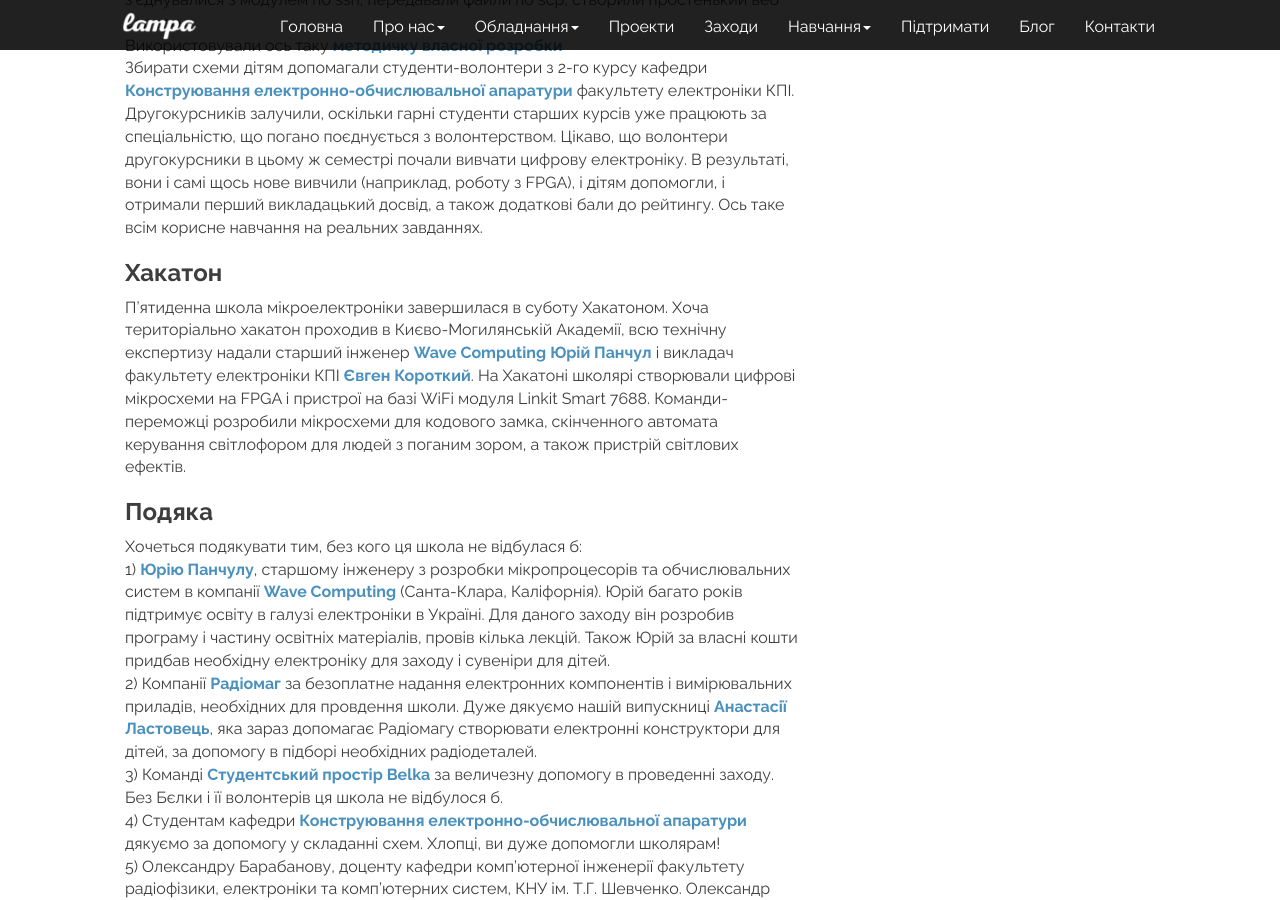
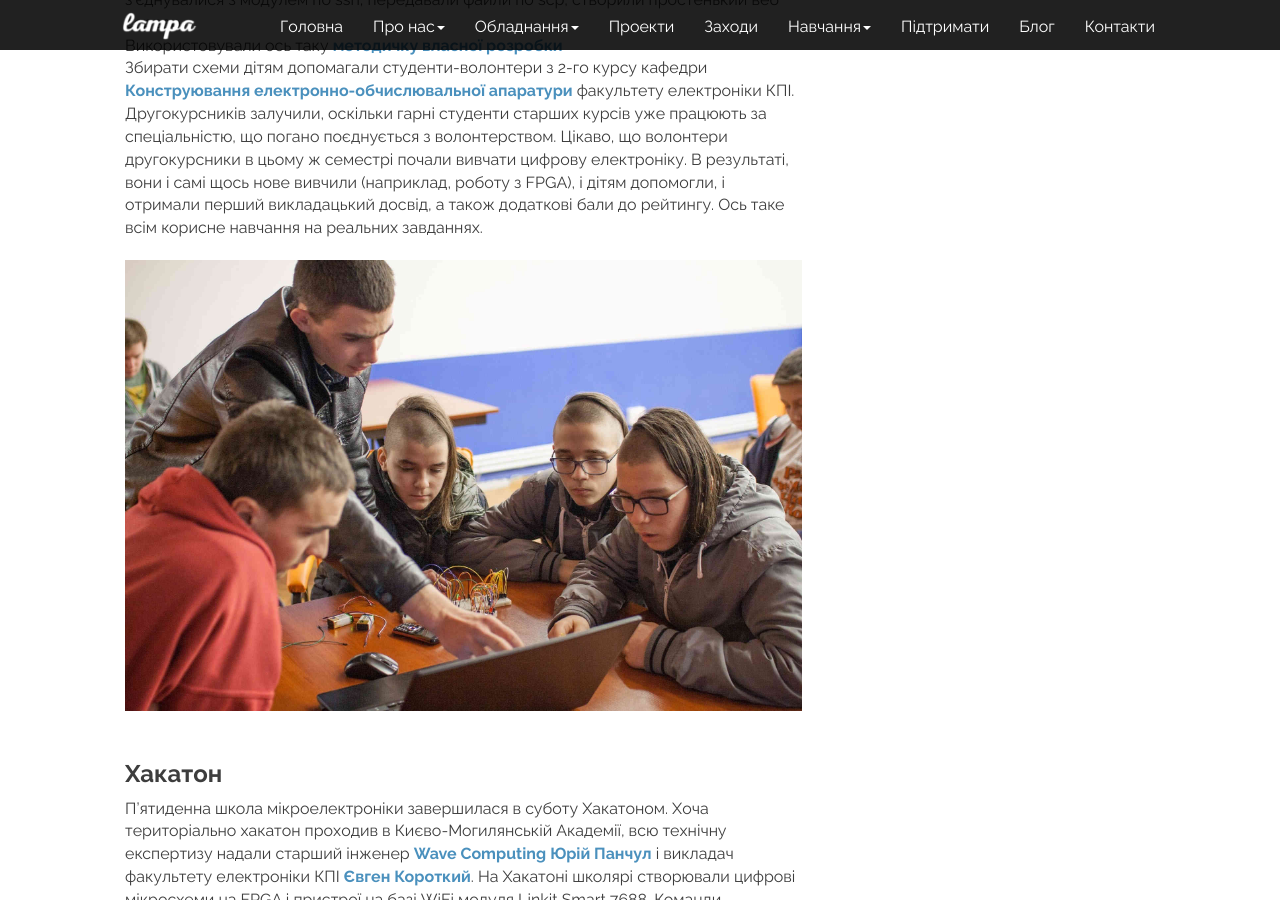
Before and after one commit to LampaLab/lampalab.github.io, a Jekyll site: the page built from _posts/events/2019-01-04-microschool.md, in a window 1280 px wide and 900 px high, scrolled down 1884 px. Built offline with Jekyll 4.4.1, drawn with Linux system fonts in a browser that asks for light colours; nearby versions of some CDN libraries; library files that are not in the unit come from our copies; comment, search, counter and statistics services are not loaded.

Commit message:
Minor modifications

```diff
--- a/_posts/events/2019-01-04-microschool.md
+++ b/_posts/events/2019-01-04-microschool.md
@@ -37,6 +37,8 @@
 
 Збирати схеми дітям допомагали студенти-волонтери з 2-го курсу кафедри **[Конструювання електронно-обчислювальної апаратури](http://keoa.kpi.ua){:target="_blank"}** факультету електроніки КПІ. Другокурсників залучили, оскільки гарні студенти старших курсів уже працюють за спеціальністю, що погано поєднується з волонтерством. Цікаво, що волонтери другокурсники в цьому ж семестрі почали вивчати цифрову електроніку. В результаті, вони і самі щось нове вивчили (наприклад, роботу з FPGA), і дітям допомогли, і отримали перший викладацький досвід, а також додаткові бали до рейтингу. Ось таке всім корисне навчання на реальних завданнях.
 
+![](/img/events/microschool/micro3.jpg)
+
 ### Хакатон
 
 П'ятиденна школа мікроелектроніки завершилася в суботу Хакатоном. Хоча територіально хакатон проходив в Києво-Могилянській Академії, всю технічну експертизу надали старший інженер **[Wave Computing](https://wavecomp.ai){:target="_blank"}** **[Юрій Панчул](https://www.facebook.com/yuri.panchul){:target="_blank"}** і викладач факультету електроніки КПІ **[Євген Короткий](https://www.facebook.com/korotkiy.eugene){:target="_blank"}**. На Хакатоні школярі створювали цифрові мікросхеми на FPGA і пристрої на базі WiFi модуля Linkit Smart 7688. Команди-переможці розробили мікросхеми для кодового замка, скінченного автомата керування світлофором для людей з поганим зором, а також пристрій світлових ефектів.
@@ -55,3 +57,5 @@
 ### Підсумок
 
 Підводячи підсумок, можемо сказати, що це було складно, але мегакруто! Неймовірно приємно бачити захоплення в очах дітей, коли вони опановували найсучасніші інструменти розробки мікросхем і мікропроцесорів.
+
+![](/img/events/microschool/micro4.jpg)
```
Also changed, not shown: img/events/microschool/micro3.jpg (added), img/events/microschool/micro4.jpg (added).
